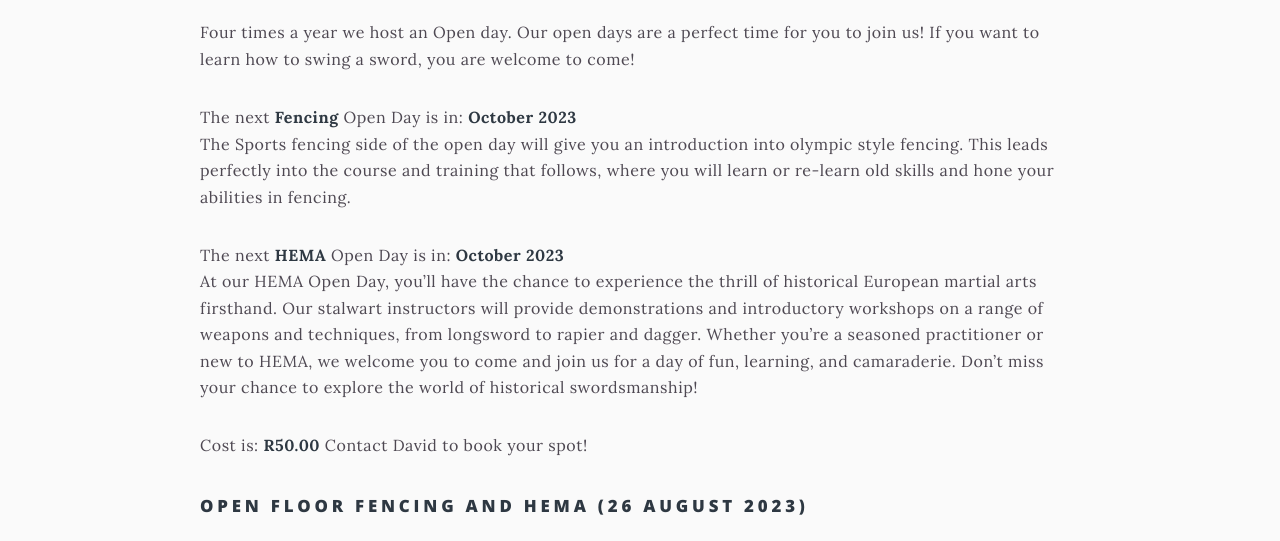
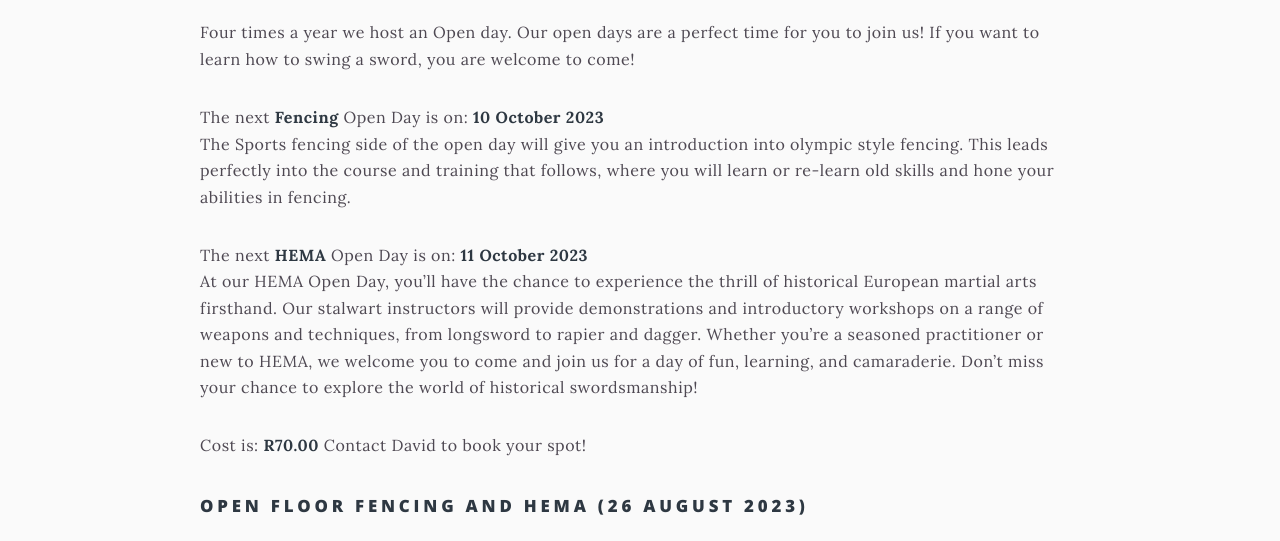
Before and after one commit to table-mountain-hema/table-mountain-hema.github.io, a Jekyll site: the page built from _pages/events.md, in a window 1280 px wide and 900 px high, scrolled down 868 px. Shown: the part 153-694 px from the top of the window. Built offline with Jekyll 4.4.1, drawn with Linux system fonts in a browser that asks for light colours.

Commit message:
updated price and date

```diff
--- a/_pages/events.md
+++ b/_pages/events.md
@@ -4,7 +4,7 @@ title: Upcoming Events
 permalink: /events
 layout: page
 excerpt: We have a number of events through out the year. All are welcome to join us on our Open Days to get a taste and sense of what we do. Please contact us to book your place in the Open day session!
-highlight: Our next event is our Spring Festival, 30 September 2023. Our next fencing open day is in October 2023. Our next HEMA open day is in October 2023. Please contact David to book your spot!
+highlight: Our next event is our Spring Festival, 30 September 2023. Our next fencing open day is on 10 October 2023. Our next HEMA open day is on 11 October 2023. Please contact David to book your spot!
 image: events.jpg
 background-image: fencing_banner.jpg
 ---
@@ -25,13 +25,13 @@ We are thrilled to announce our upcoming spring festival, **30 September 2023**
 ### Open Day
 Four times a year we host an Open day. Our open days are a perfect time for you to join us! If you want to learn how to swing a sword, you are welcome to come!
 
-The next **Fencing** Open Day is in: **October 2023**
+The next **Fencing** Open Day is on: **10 October 2023**
 The Sports fencing side of the open day will give you an introduction into olympic style fencing. This leads perfectly into the course and training that follows, where you will learn or re-learn old skills and hone your abilities in fencing.
 
-The next **HEMA** Open Day is in: **October 2023**
+The next **HEMA** Open Day is on: **11 October 2023**
 At our HEMA Open Day, you'll have the chance to experience the thrill of historical European martial arts firsthand. Our stalwart instructors will provide demonstrations and introductory workshops on a range of weapons and techniques, from longsword to rapier and dagger. Whether you're a seasoned practitioner or new to HEMA, we welcome you to come and join us for a day of fun, learning, and camaraderie. Don't miss your chance to explore the world of historical swordsmanship!
 
-Cost is: **R50.00**
+Cost is: **R70.00**
 Contact David to book your spot!
 
 ### Open Floor Fencing and HEMA (26 August 2023)
```
